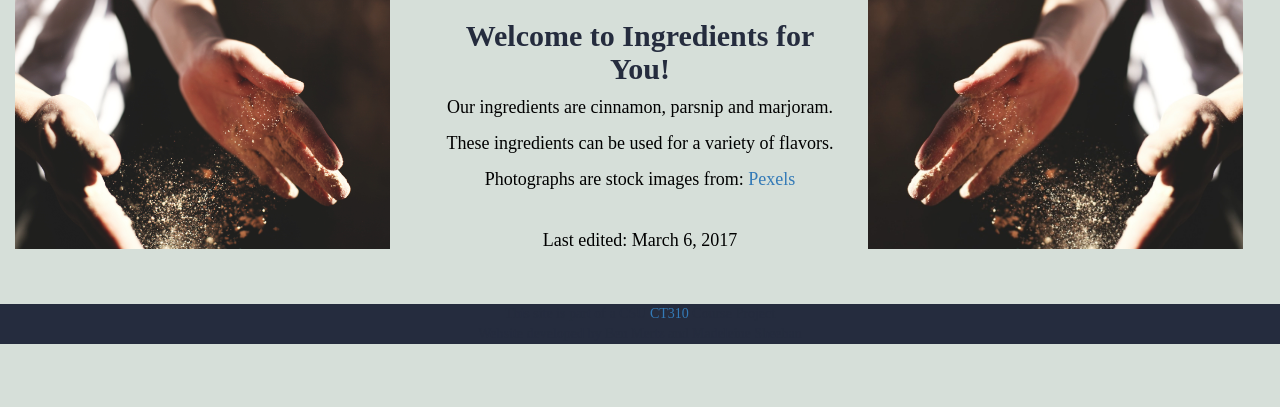
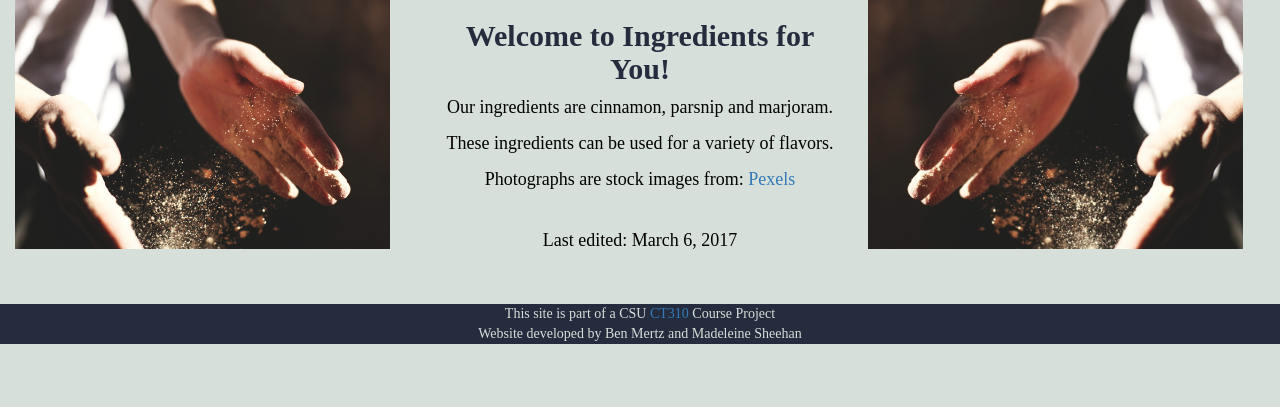
Before and after one commit to mepsheehan/ct310Project1, a PHP site: page /index.html in a window 1280 px wide. Shown: the part 313-720 px from the top of the page. Run offline with PHP 8.4, Linux system fonts and the light colour scheme; some libraries are stand-ins or nearby versions.

Commit message:
Changed font color of footer

```diff
--- a/Documents/CT310/Project1/custom.css
+++ b/Documents/CT310/Project1/custom.css
@@ -65,6 +65,6 @@ body {
 
 footer {
     font-family: "Times New Roman", Georgia, Serif;
-    color: #252C3E;
+    color: #D6DFD9;
     background-color: #252C3E;
 }
```
